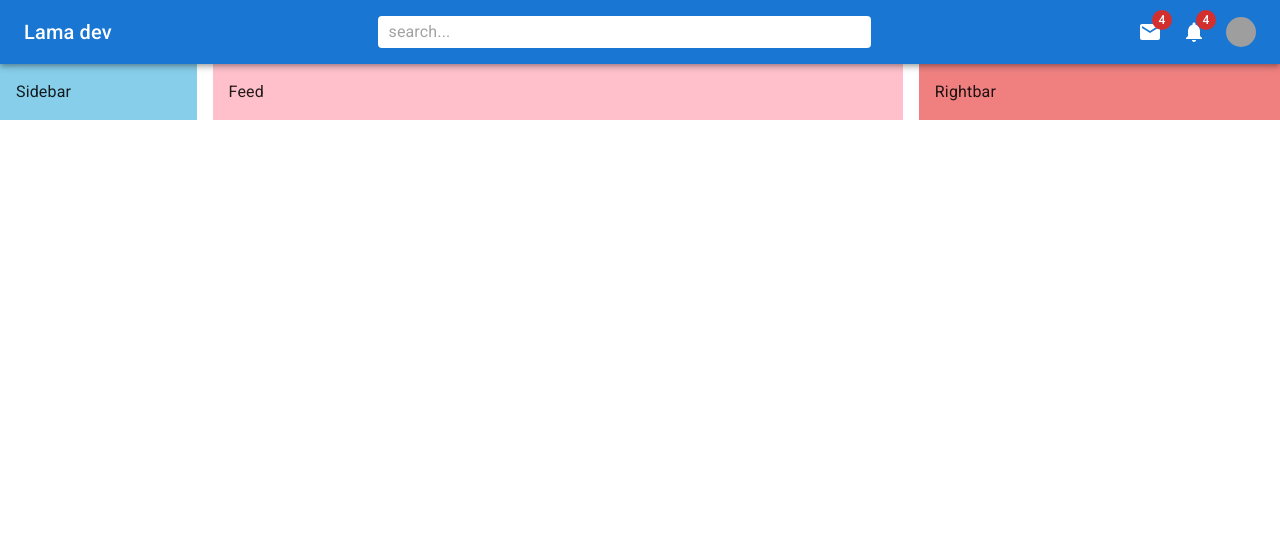
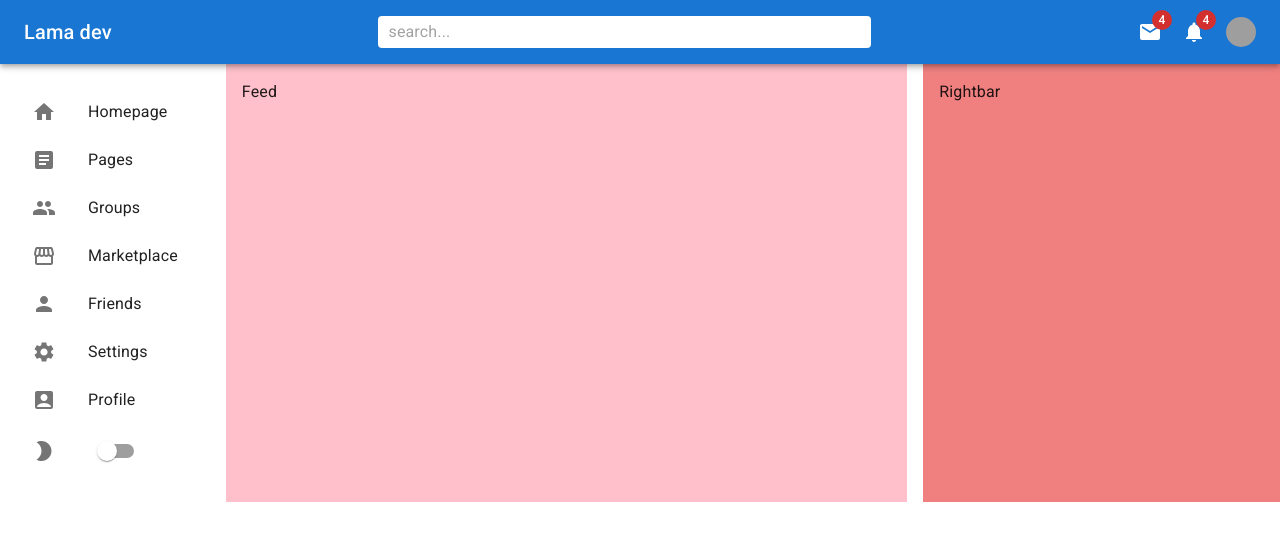
Before and after one commit to DenysBorysiuk/mui-project, a React (Vite) app: page / in a window 1280 px wide. Shown: the top 540 px of the page. Built offline with nearby package versions, Linux system fonts and the light colour scheme; grey boxes are pictures that could not be loaded.

Commit message:
sidebar done

```diff
--- a/src/components/Sidebar.tsx
+++ b/src/components/Sidebar.tsx
@@ -1,9 +1,92 @@
-import { Box } from '@mui/material';
+import {
+  AccountBox,
+  Article,
+  Group,
+  Home,
+  ModeNight,
+  Person,
+  Settings,
+  Storefront,
+} from '@mui/icons-material';
+import {
+  Box,
+  List,
+  ListItem,
+  ListItemButton,
+  ListItemIcon,
+  ListItemText,
+  Switch,
+} from '@mui/material';
 
 const Sidebar = () => {
   return (
-    <Box bgcolor="skyblue" flex={1} p={2} sx={{ display: { xs: 'none', sm: 'block' } }}>
-      Sidebar
+    <Box flex={1} p={2} sx={{ display: { xs: 'none', sm: 'block' } }}>
+      <List>
+        <ListItem disablePadding>
+          <ListItemButton component="a" href="#home">
+            <ListItemIcon>
+              <Home />
+            </ListItemIcon>
+            <ListItemText primary="Homepage" />
+          </ListItemButton>
+        </ListItem>
+        <ListItem disablePadding>
+          <ListItemButton component="a" href="#listitem">
+            <ListItemIcon>
+              <Article />
+            </ListItemIcon>
+            <ListItemText primary="Pages" />
+          </ListItemButton>
+        </ListItem>
+        <ListItem disablePadding>
+          <ListItemButton component="a" href="#home">
+            <ListItemIcon>
+              <Group />
+            </ListItemIcon>
+            <ListItemText primary="Groups" />
+          </ListItemButton>
+        </ListItem>
+        <ListItem disablePadding>
+          <ListItemButton component="a" href="#home">
+            <ListItemIcon>
+              <Storefront />
+            </ListItemIcon>
+            <ListItemText primary="Marketplace" />
+          </ListItemButton>
+        </ListItem>
+        <ListItem disablePadding>
+          <ListItemButton component="a" href="#home">
+            <ListItemIcon>
+              <Person />
+            </ListItemIcon>
+            <ListItemText primary="Friends" />
+          </ListItemButton>
+        </ListItem>
+        <ListItem disablePadding>
+          <ListItemButton component="a" href="#home">
+            <ListItemIcon>
+              <Settings />
+            </ListItemIcon>
+            <ListItemText primary="Settings" />
+          </ListItemButton>
+        </ListItem>
+        <ListItem disablePadding>
+          <ListItemButton component="a" href="#home">
+            <ListItemIcon>
+              <AccountBox />
+            </ListItemIcon>
+            <ListItemText primary="Profile" />
+          </ListItemButton>
+        </ListItem>
+        <ListItem disablePadding>
+          <ListItemButton component="a" href="#home">
+            <ListItemIcon>
+              <ModeNight />
+            </ListItemIcon>
+            <Switch />
+          </ListItemButton>
+        </ListItem>
+      </List>
     </Box>
   );
 };
```
